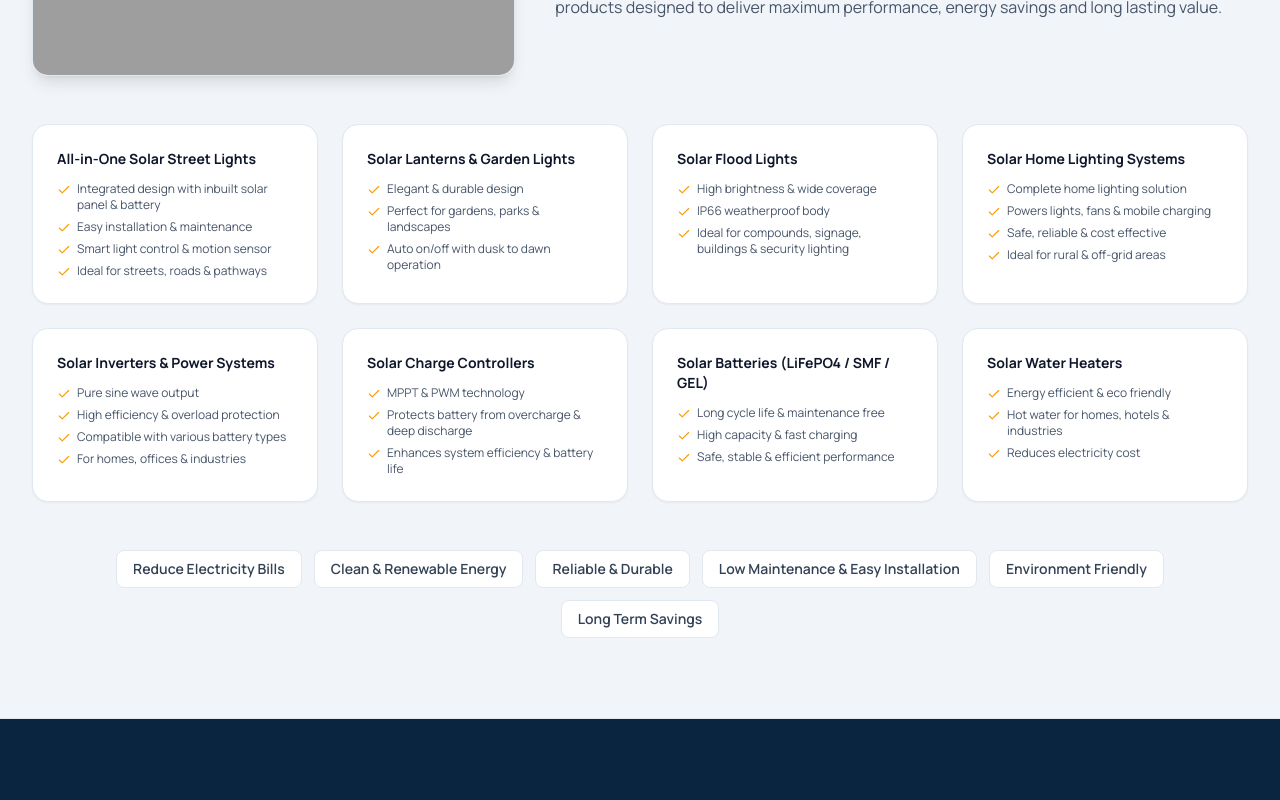
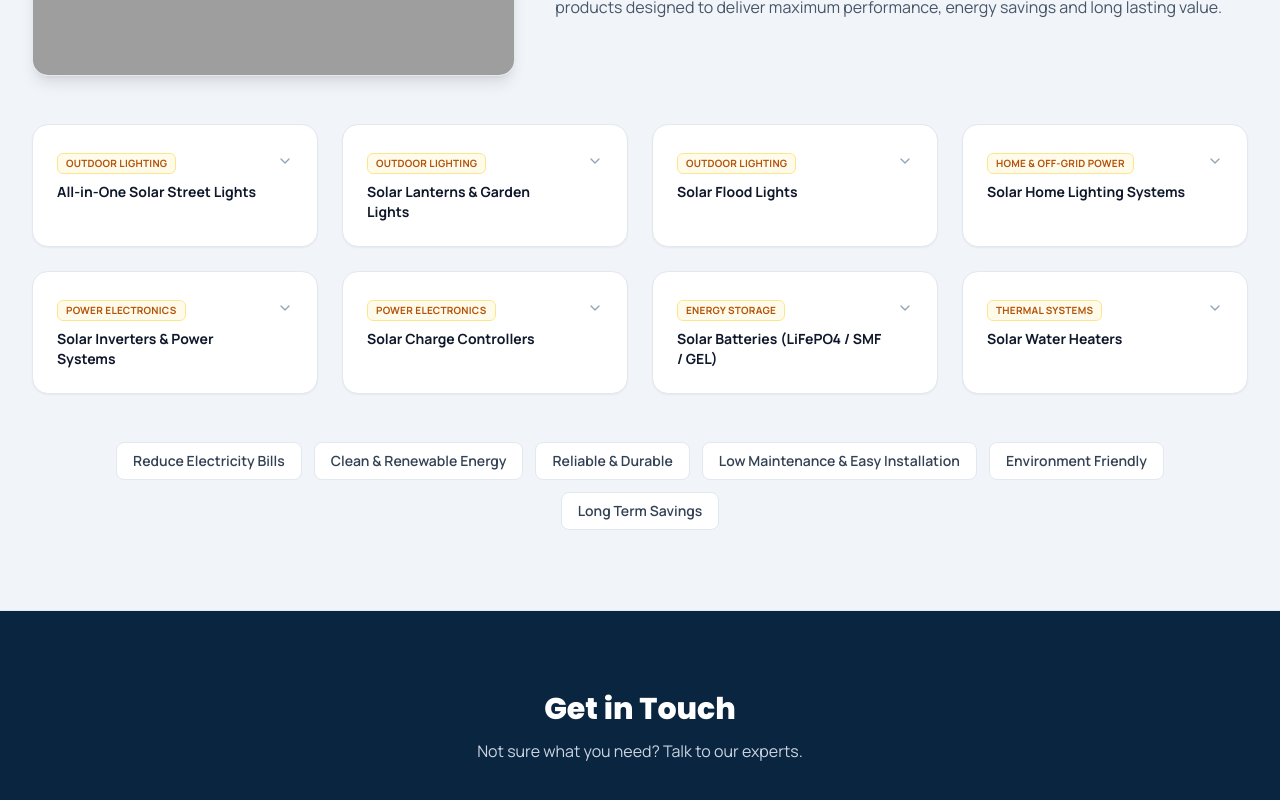
Before and after one commit to pra-chi02/Techcop-Website, an Angular app in the folder frontend/: page /products in a window 1280 px wide. Shown: the part 1720-2520 px from the top of the page. Built offline with nearby package versions, Linux system fonts and the light colour scheme; grey boxes are pictures that could not be loaded.

Commit message:
Fix products.component.html tag mismatch

```diff
--- a/frontend/src/app/data.ts
+++ b/frontend/src/app/data.ts
@@ -43,6 +43,7 @@ export interface ProductCategory {
 
 export interface OtherProduct {
   name: string;
+  type: string;
   points: string[];
 }
 
@@ -369,34 +370,42 @@ export const solarPumpTypes = [
 export const otherProducts: OtherProduct[] = [
   {
     name: 'All-in-One Solar Street Lights',
+    type: 'Outdoor Lighting',
     points: ['Integrated design with inbuilt solar panel & battery', 'Easy installation & maintenance', 'Smart light control & motion sensor', 'Ideal for streets, roads & pathways'],
   },
   {
     name: 'Solar Lanterns & Garden Lights',
+    type: 'Outdoor Lighting',
     points: ['Elegant & durable design', 'Perfect for gardens, parks & landscapes', 'Auto on/off with dusk to dawn operation'],
   },
   {
     name: 'Solar Flood Lights',
+    type: 'Outdoor Lighting',
     points: ['High brightness & wide coverage', 'IP66 weatherproof body', 'Ideal for compounds, signage, buildings & security lighting'],
   },
   {
     name: 'Solar Home Lighting Systems',
+    type: 'Home & Off-Grid Power',
     points: ['Complete home lighting solution', 'Powers lights, fans & mobile charging', 'Safe, reliable & cost effective', 'Ideal for rural & off-grid areas'],
   },
   {
     name: 'Solar Inverters & Power Systems',
+    type: 'Power Electronics',
     points: ['Pure sine wave output', 'High efficiency & overload protection', 'Compatible with various battery types', 'For homes, offices & industries'],
   },
   {
     name: 'Solar Charge Controllers',
+    type: 'Power Electronics',
     points: ['MPPT & PWM technology', 'Protects battery from overcharge & deep discharge', 'Enhances system efficiency & battery life'],
   },
   {
     name: 'Solar Batteries (LiFePO4 / SMF / GEL)',
+    type: 'Energy Storage',
     points: ['Long cycle life & maintenance free', 'High capacity & fast charging', 'Safe, stable & efficient performance'],
   },
   {
     name: 'Solar Water Heaters',
+    type: 'Thermal Systems',
     points: ['Energy efficient & eco friendly', 'Hot water for homes, hotels & industries', 'Reduces electricity cost'],
   },
 ];
--- a/frontend/src/app/pages/products/products.component.html
+++ b/frontend/src/app/pages/products/products.component.html
@@ -58,14 +58,26 @@
     </div>
 
     <div class="grid grid-cols-1 sm:grid-cols-2 lg:grid-cols-4 gap-6">
-      <div *ngFor="let p of otherProducts" class="bg-white rounded-2xl p-6 border border-slate-200 shadow-sm hover:shadow-md transition">
-        <h4 class="font-bold text-slate-900 text-sm mb-3">{{ p.name }}</h4>
-        <ul class="space-y-1.5">
-          <li *ngFor="let point of p.points" class="text-xs text-slate-600 flex items-start gap-1.5">
-            <svg xmlns="http://www.w3.org/2000/svg" width="24" height="24" viewBox="0 0 24 24" fill="none" stroke="currentColor" stroke-width="2" stroke-linecap="round" stroke-linejoin="round" class="w-3.5 h-3.5 text-amber-500 flex-shrink-0 mt-0.5"><path d="M20 6 9 17l-5-5"></path></svg>
-            <span>{{ point }}</span>
-          </li>
-        </ul>
+      <div *ngFor="let p of otherProducts; let i = index" class="bg-white rounded-2xl border border-slate-200 shadow-sm hover:shadow-md transition overflow-hidden">
+        <button (click)="toggleOtherProduct(i)" class="w-full text-left p-6 flex items-start justify-between gap-3">
+          <div>
+            <span class="inline-block px-2 py-0.5 rounded-md bg-amber-50 text-amber-700 text-[10px] font-bold uppercase tracking-wide border border-amber-200 mb-2">{{ p.type }}</span>
+            <h4 class="font-bold text-slate-900 text-sm">{{ p.name }}</h4>
+          </div>
+          <svg xmlns="http://www.w3.org/2000/svg" width="24" height="24" viewBox="0 0 24 24" fill="none" stroke="currentColor" stroke-width="2" stroke-linecap="round" stroke-linejoin="round" class="w-4 h-4 text-slate-400 flex-shrink-0 mt-1 transition-transform" [class.rotate-180]="expandedOtherProduct === i"><path d="m6 9 6 6 6-6"></path></svg>
+        </button>
+        <div *ngIf="expandedOtherProduct === i" class="px-6 pb-6 -mt-1">
+          <ul class="space-y-1.5 border-t border-slate-100 pt-4">
+            <li *ngFor="let point of p.points" class="text-xs text-slate-600 flex items-start gap-1.5">
+              <svg xmlns="http://www.w3.org/2000/svg" width="24" height="24" viewBox="0 0 24 24" fill="none" stroke="currentColor" stroke-width="2" stroke-linecap="round" stroke-linejoin="round" class="w-3.5 h-3.5 text-amber-500 flex-shrink-0 mt-0.5"><path d="M20 6 9 17l-5-5"></path></svg>
+              <span>{{ point }}</span>
+            </li>
+          </ul>
+          <a routerLink="/contact" class="inline-flex items-center gap-1.5 text-xs font-semibold text-blue-600 hover:text-blue-700 transition mt-4">
+            <span>Enquire about this product</span>
+            <svg xmlns="http://www.w3.org/2000/svg" width="24" height="24" viewBox="0 0 24 24" fill="none" stroke="currentColor" stroke-width="2" stroke-linecap="round" stroke-linejoin="round" class="w-3.5 h-3.5"><path d="m9 18 6-6-6-6"></path></svg>
+          </a>
+        </div>
       </div>
     </div>
 
--- a/frontend/src/app/pages/products/products.component.ts
+++ b/frontend/src/app/pages/products/products.component.ts
@@ -14,4 +14,10 @@ export class ProductsComponent {
   readonly otherProducts: OtherProduct[] = otherProducts;
   readonly solarProductBenefits = solarProductBenefits;
   readonly company = company;
+
+  expandedOtherProduct: number | null = null;
+
+  toggleOtherProduct(index: number): void {
+    this.expandedOtherProduct = this.expandedOtherProduct === index ? null : index;
+  }
 }
```
